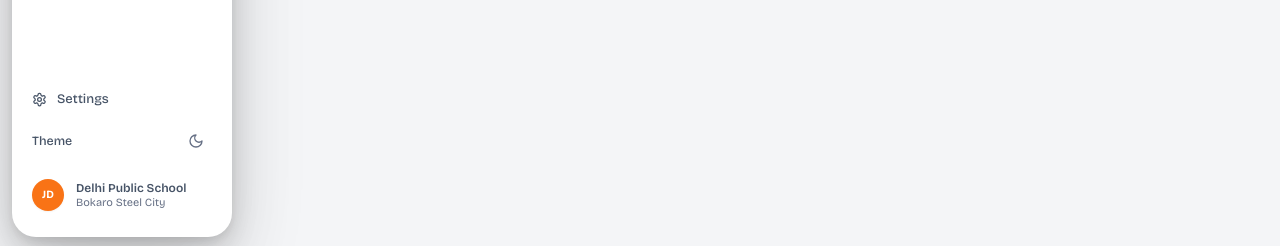
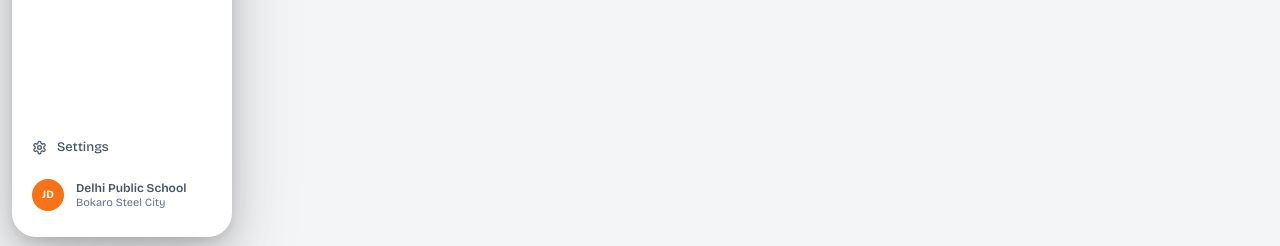
Before and after one commit to chiragkhatri19/veda-ai, a Next.js app in the folder apps/web/: page /groups in a window 1280 px wide. Shown: the part 551-797 px from the top of the page. Built offline with nearby package versions, Linux system fonts and the light colour scheme.

Commit message:
chore: remove theme toggle from sidebar

```diff
--- a/apps/web/components/layout/Sidebar.tsx
+++ b/apps/web/components/layout/Sidebar.tsx
@@ -11,7 +11,6 @@ import {
 import { useAssignmentStore } from '@/store/assignmentStore';
 import { useUserStore } from '@/store/userStore';
 import { getSocket } from '@/lib/socket';
-import ThemeToggle from './ThemeToggle';
 
 export const SIDEBAR_COLLAPSED = 60;
 export const SIDEBAR_EXPANDED_MIN = 180;
@@ -113,7 +112,6 @@ function CollapsedSidebar({ onExpand }: { onExpand?: () => void }) {
       </nav>
 
       <div className="flex flex-col items-center gap-1.5 w-full px-2 pt-3">
-        <ThemeToggle />
         <Link
           href="/settings"
           title="Settings"
@@ -236,13 +234,6 @@ function ExpandedSidebar({ onClose, width, onCollapse }: { onClose?: () => void;
           <Settings className={`w-[15px] h-[15px] shrink-0 ${pathname === '/settings' ? 'text-brand-orange' : ''}`} />
           {showLabels && <span>Settings</span>}
         </Link>
-
-        {showLabels && (
-          <div className="flex items-center gap-2.5 px-3 py-2">
-            <span className="text-[12.5px] font-medium text-app-text-secondary flex-1">Theme</span>
-            <ThemeToggle />
-          </div>
-        )}
 
         <Link
           href="/settings"
```
